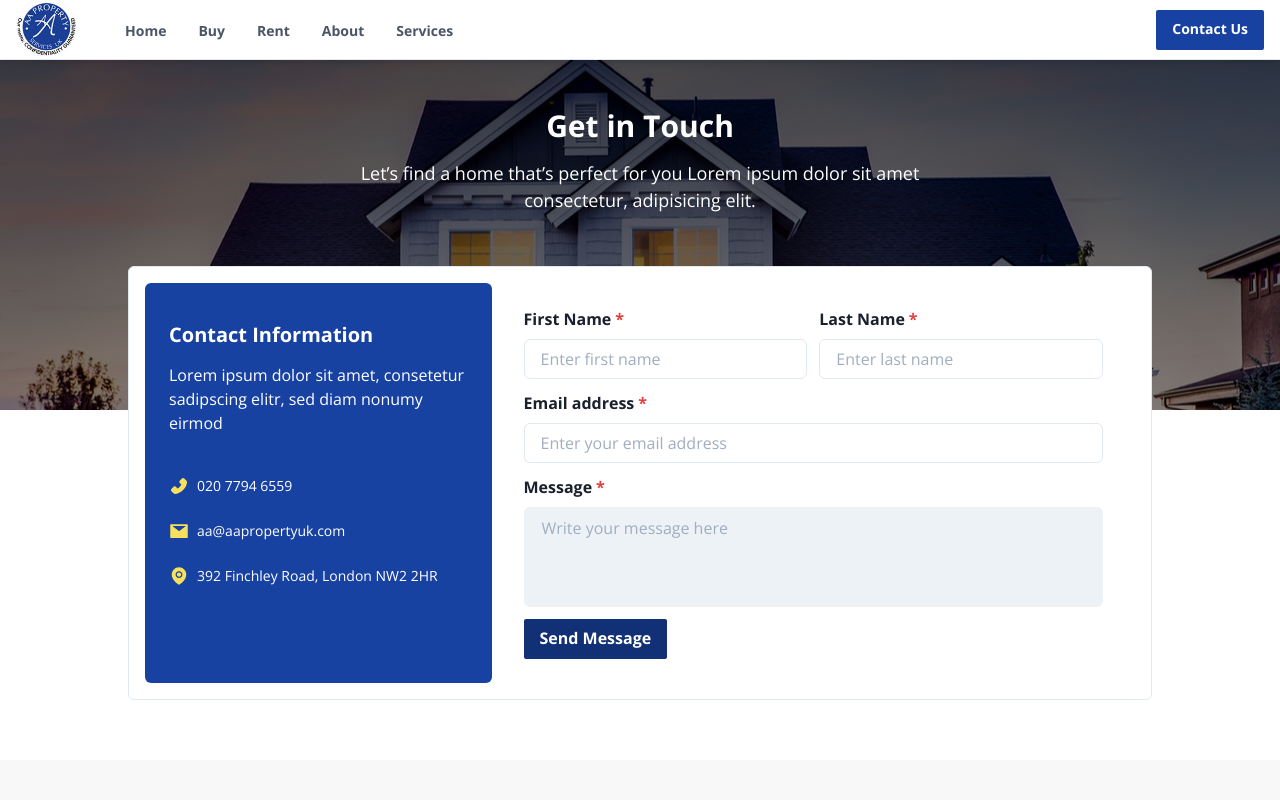
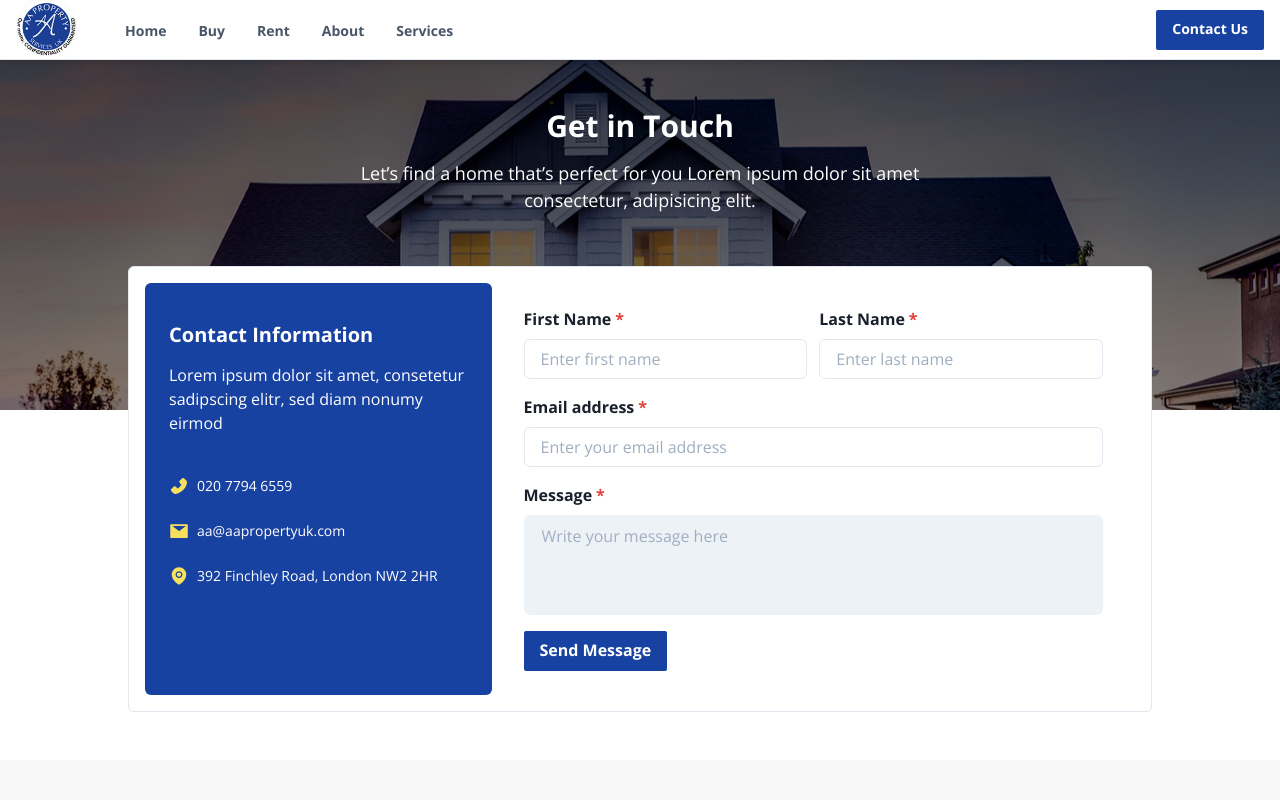
Before and after one commit to KelechiOdom10/aaproperty, a Next.js app: page /contact in a window 1280 px wide. Shown: the top 800 px of the page. Built offline with nearby package versions, Linux system fonts and the light colour scheme.

Commit message:
Updated components to use new branding colors and button variants

```diff
--- a/components/ContactFormDetails.tsx
+++ b/components/ContactFormDetails.tsx
@@ -1,5 +1,4 @@
 import {
-  Flex,
   Box,
   FormControl,
   FormLabel,
@@ -15,7 +14,7 @@ export default function ContactFormDetails() {
   return (
     <Box my={2} mx={{ base: 0, md: 4 }} textAlign="left">
       <form>
-        <VStack spacing={3} p={4}>
+        <VStack spacing={4} p={4}>
           <Stack
             direction={{ base: "column", md: "row" }}
             w="full"
@@ -24,7 +23,9 @@ export default function ContactFormDetails() {
             justify="space-between"
           >
             <FormControl id="firstName" isRequired>
-              <FormLabel fontWeight="bold">First Name</FormLabel>
+              <FormLabel fontWeight="bold" fontSize={{ base: "sm", md: "md" }}>
+                First Name
+              </FormLabel>
               <Input
                 type="text"
                 placeholder="Enter first name"
@@ -32,7 +33,9 @@ export default function ContactFormDetails() {
               />
             </FormControl>
             <FormControl id="lastName" isRequired>
-              <FormLabel fontWeight="bold">Last Name</FormLabel>
+              <FormLabel fontWeight="bold" fontSize={{ base: "sm", md: "md" }}>
+                Last Name
+              </FormLabel>
               <Input
                 type="text"
                 placeholder="Enter last name"
@@ -66,11 +69,9 @@ export default function ContactFormDetails() {
           <Button
             mt={4}
             type="submit"
-            bg="brand.600"
-            color="white"
+            variant="primary"
             rounded="sm"
             alignSelf="start"
-            _hover={{ bg: "brand.600", color: "white" }}
           >
             Send Message
           </Button>
```
